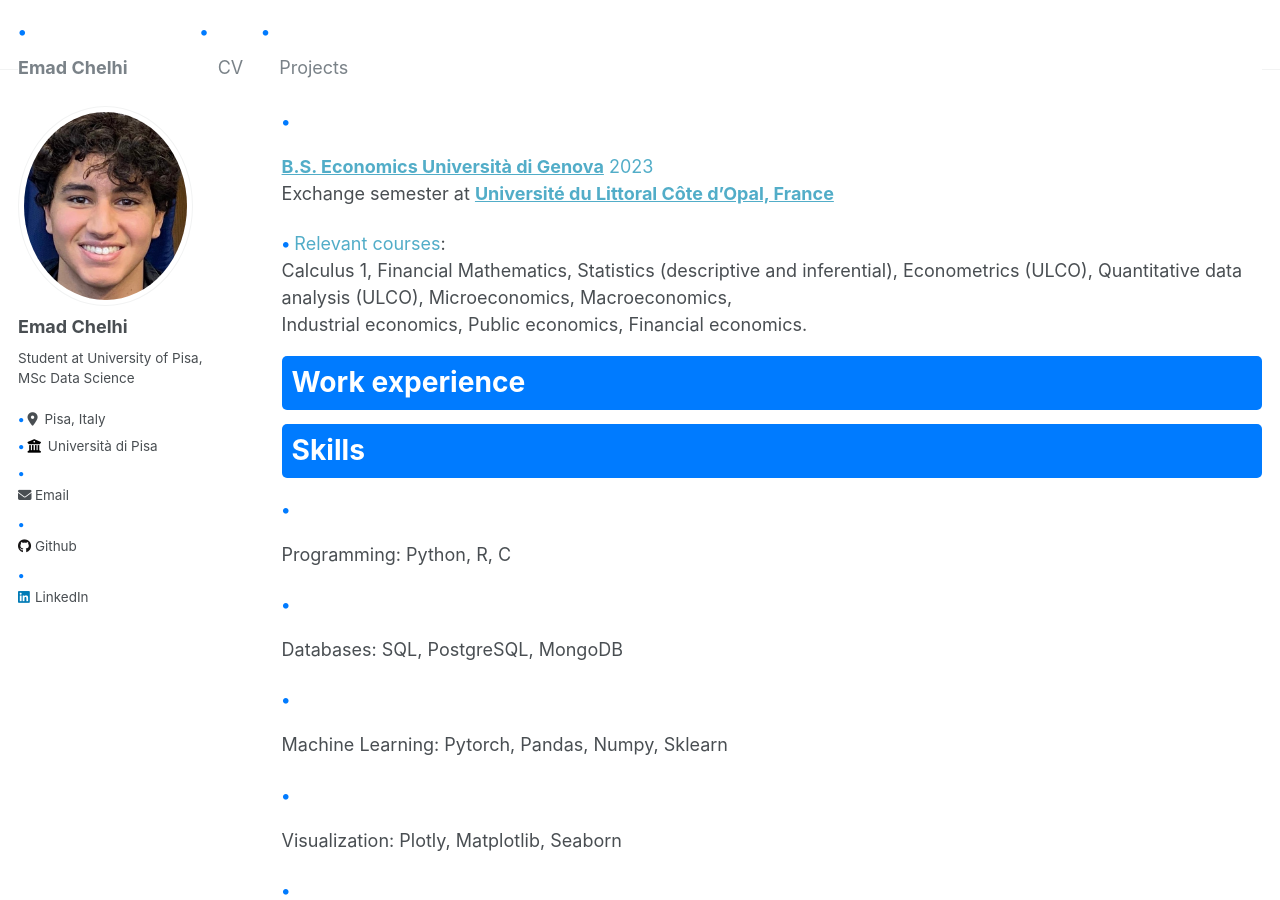
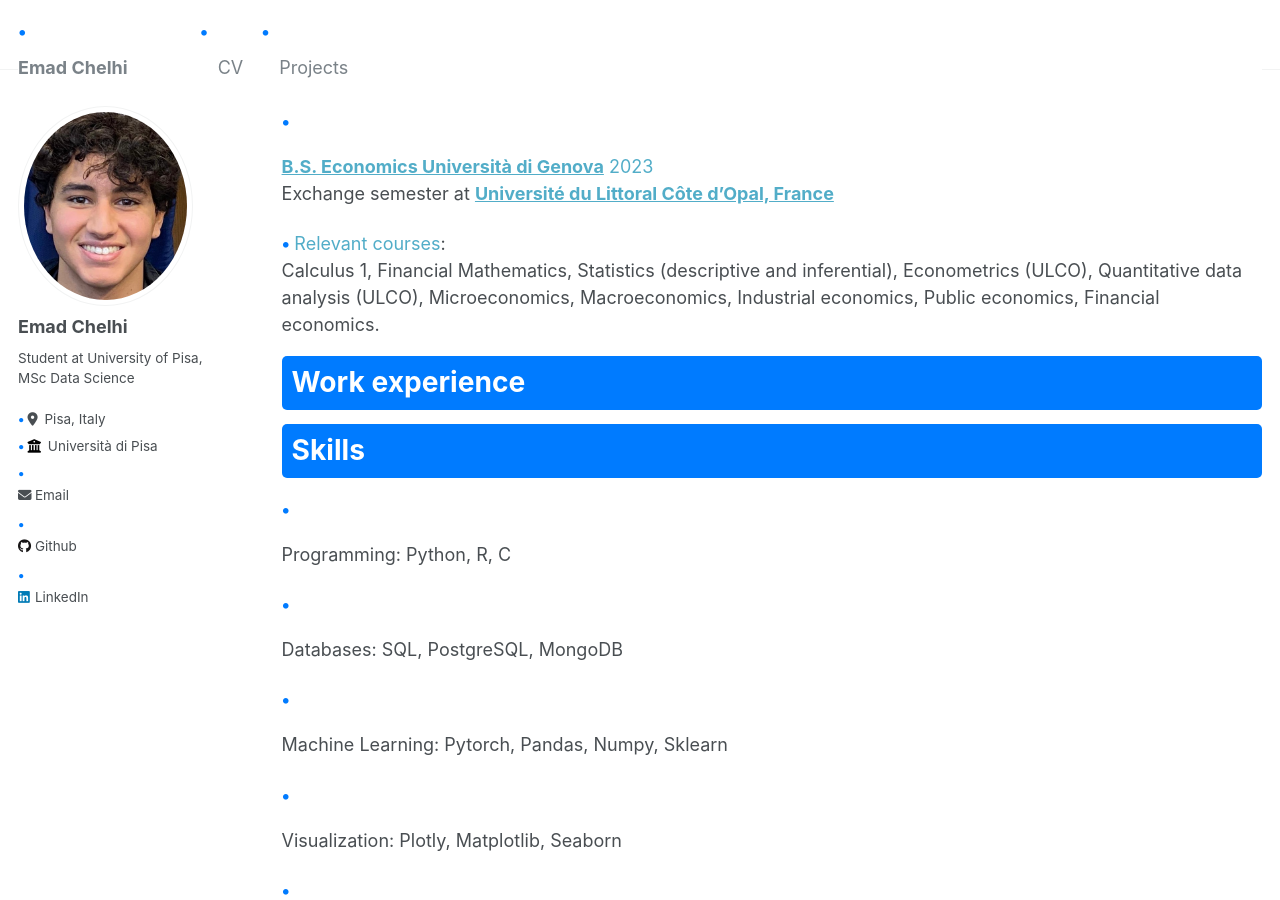
Before and after one commit to emadchelhi/emadchelhi.github.io, a Jekyll site: the page built from _pages/cv.md, in a window 1280 px wide and 900 px high, scrolled down 835 px. Built offline with Jekyll 4.4.1, drawn with Linux system fonts in a browser that asks for light colours.

Commit message:
Update cv.md

```diff
--- a/_pages/cv.md
+++ b/_pages/cv.md
@@ -31,8 +31,7 @@ redirect_from:
   Exchange semester at **[Université du Littoral Côte d'Opal, France](https://www.univ-littoral.fr/formation/offre-de-formation/licences/licence-economie-gestion/)**
 
   * <span style="color:rgba(82,173,200,255)">Relevant courses</span>: \
-    Calculus 1, Financial Mathematics, Statistics (descriptive and inferential), Econometrics (ULCO), Quantitative data analysis (ULCO), Microeconomics, Macroeconomics, \
-    Industrial economics, Public economics, Financial economics.
+    Calculus 1, Financial Mathematics, Statistics (descriptive and inferential), Econometrics (ULCO), Quantitative data analysis (ULCO), Microeconomics, Macroeconomics, Industrial economics, Public economics, Financial economics.
 
 
 Work experience
```
